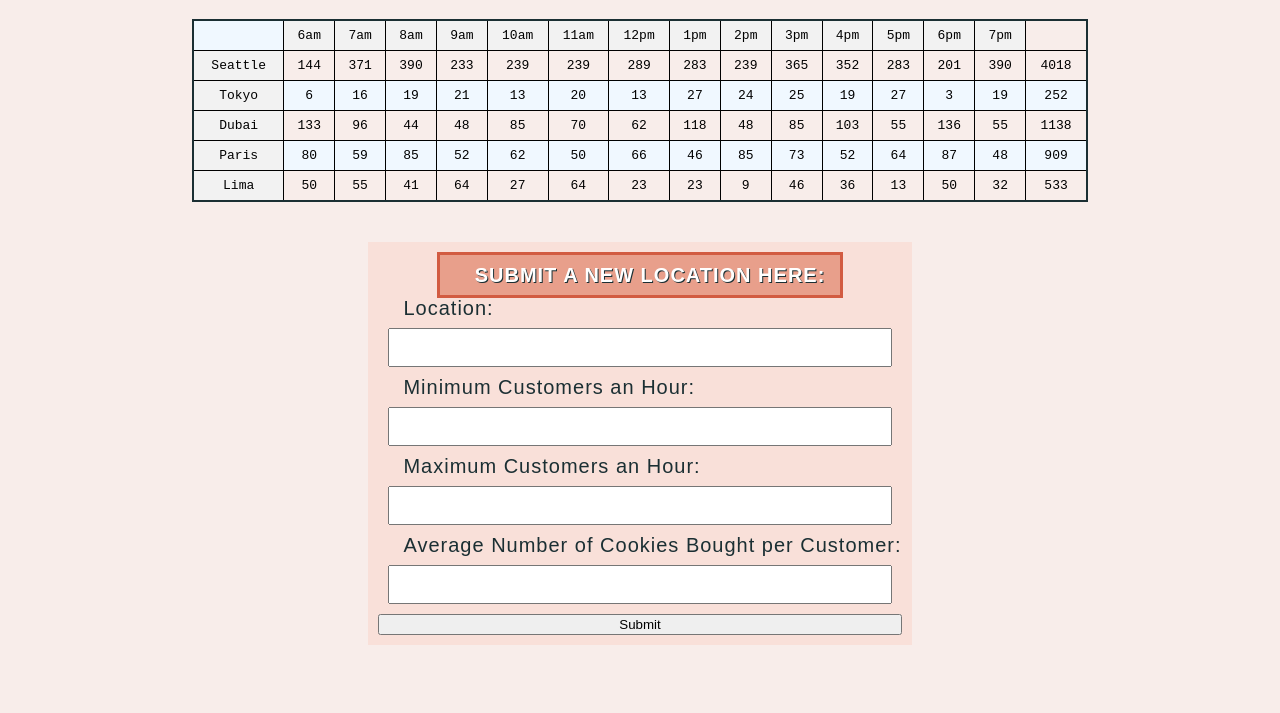
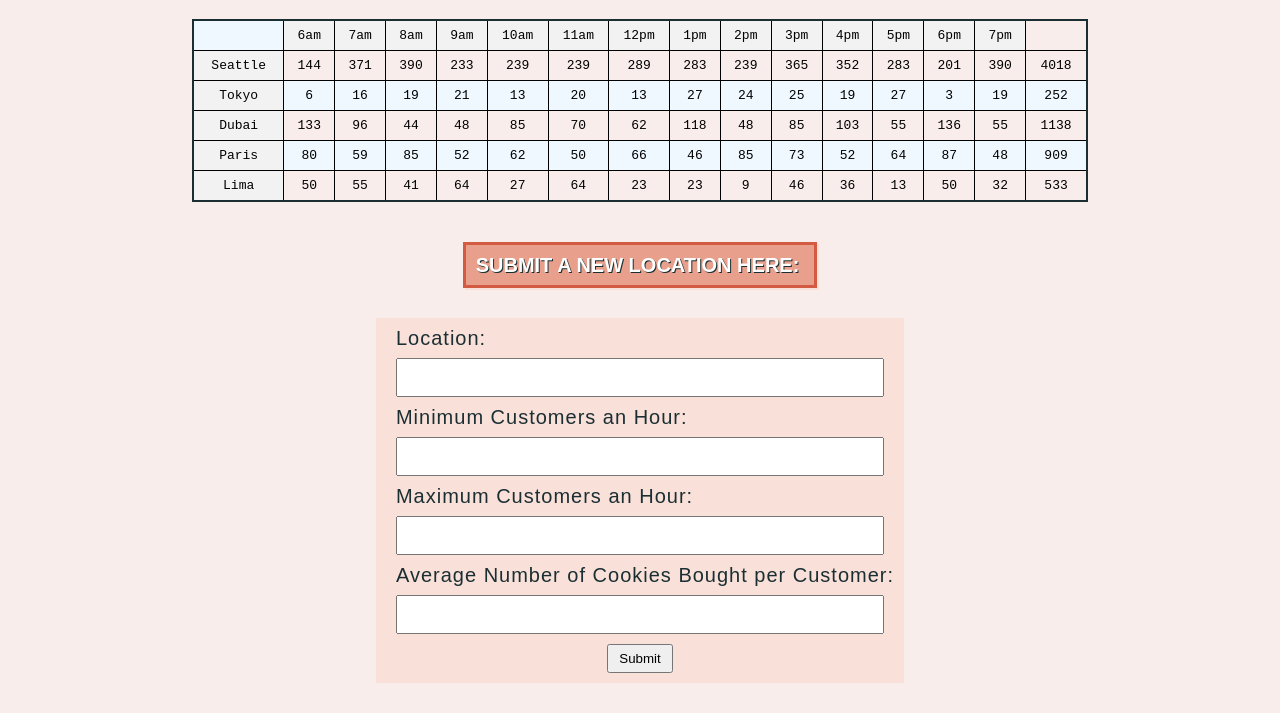
Before and after one commit to cordeliasnape/cookies-stand, a plain HTML site: page sales.html in a window 1280 px wide. Shown: the part 291-1004 px from the top of the page. Before the commit the page ends 936 px from the top, so only its background shows below. Drawn offline with Linux system fonts and the light colour scheme.

Commit message:
tweaking

```diff
--- a/sales.html
+++ b/sales.html
@@ -33,9 +33,10 @@
       <!-- <table id="footerTable"></table> -->
       <div class="pagebreak"></div>
       <section id="formSection">
+        <h2 class="subheading" id="form-title">Submit a new location here:</h2>
         <form id="newSalesForm">
           <fieldset>
-            <h2 class="subheading">Submit a new location here:</h2>
+
             <label>Location:</label>
             <input name="location" type="text" />
             <label>Minimum Customers an Hour:</label>
--- a/style.css
+++ b/style.css
@@ -67,7 +67,7 @@ h1 {
   font-weight: 800;
   text-transform: uppercase;
   padding: 10px 15px 10px 10px;
-  margin: 0 auto;
+  margin: 30px;
   font-size: 20px;
   justify-content: center;
   display: block;
@@ -95,6 +95,10 @@ nav {
   margin: 0 auto;
   display: flex;
   align-items: center;
+}
+
+button {
+  cursor: pointer;
 }
 
 nav button {
@@ -266,7 +270,7 @@ main {
 
 #salesTitle {
   margin: 30px;
-  align-items: center;
+  justify-content: center;
 }
 
 table {
@@ -298,21 +302,27 @@ tr:nth-child(odd) {
 
 #formSection {
   margin: 0 auto;
+  display: block;
 }
 
 form {
   display: flex;
+  justify-content: center;
+}
+
+#form-title {
+  margin: 0 auto;
   align-items: center;
 }
 
 fieldset {
   font-family: arial;
   font-size: 20px;
-  margin: 0 auto;
+  margin: 30px;
   padding-top: 20px;
   background-color: #f9e0d9;
   padding: 10px;
-  text-indent: 25px;
+  text-indent: 10px;
   letter-spacing: 1px;
   color: #1b2f33;
   display: flex;
@@ -323,3 +333,9 @@ input {
   padding: 10px;
   margin: 10px;
 }
+
+fieldset button {
+  padding: 5px 10px;
+  max-width: fit-content;
+  margin: 0 auto;
+}
```
